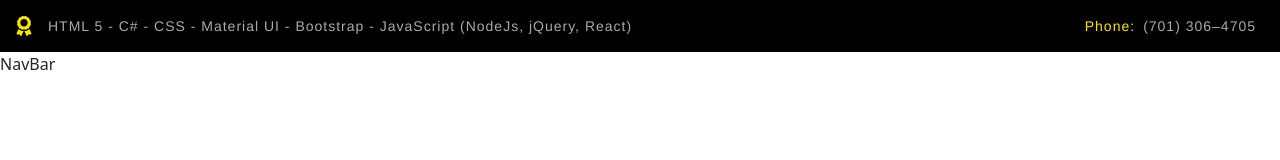
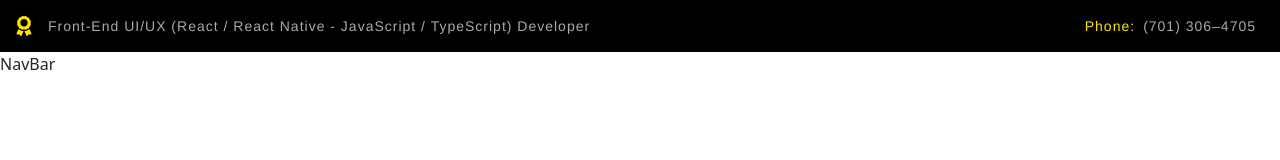
Before and after one commit to Wellscrypted/ws-portfolio, a React (Create React App) app: page / in a window 1280 px wide. Shown: the top 160 px of the page. Built offline with nearby package versions, Linux system fonts and the light colour scheme.

Commit message:
update packages

```diff
--- a/package.json
+++ b/package.json
@@ -17,6 +17,9 @@
     "react-bootstrap": "^2.8.0",
     "react-dom": "^18.2.0",
     "react-icons": "^4.10.1",
+    "react-redux": "^8.1.2",
+    "react-router": "^6.14.2",
+    "react-router-dom": "^6.14.2",
     "react-scripts": "5.0.1",
     "reactstrap": "^9.2.0",
     "typescript": "^5.1.6",
--- a/src/Components/Header.tsx
+++ b/src/Components/Header.tsx
@@ -15,7 +15,7 @@ const Header = (props: HeaderProps) => {
             </div>
             <div className="col p-0">
               <div className="ft-reg sp-1 fs-14" style={{ color: '#aaa' }}>
-                HTML 5 - C# - CSS - Material UI - Bootstrap - JavaScript (NodeJs, jQuery, React)
+                Front-End UI/UX (React / React Native - JavaScript / TypeScript) Developer
               </div>
             </div>
           </div>
```
Also changed, not shown: 1 other file (tests, documents, lock files or other folders).
